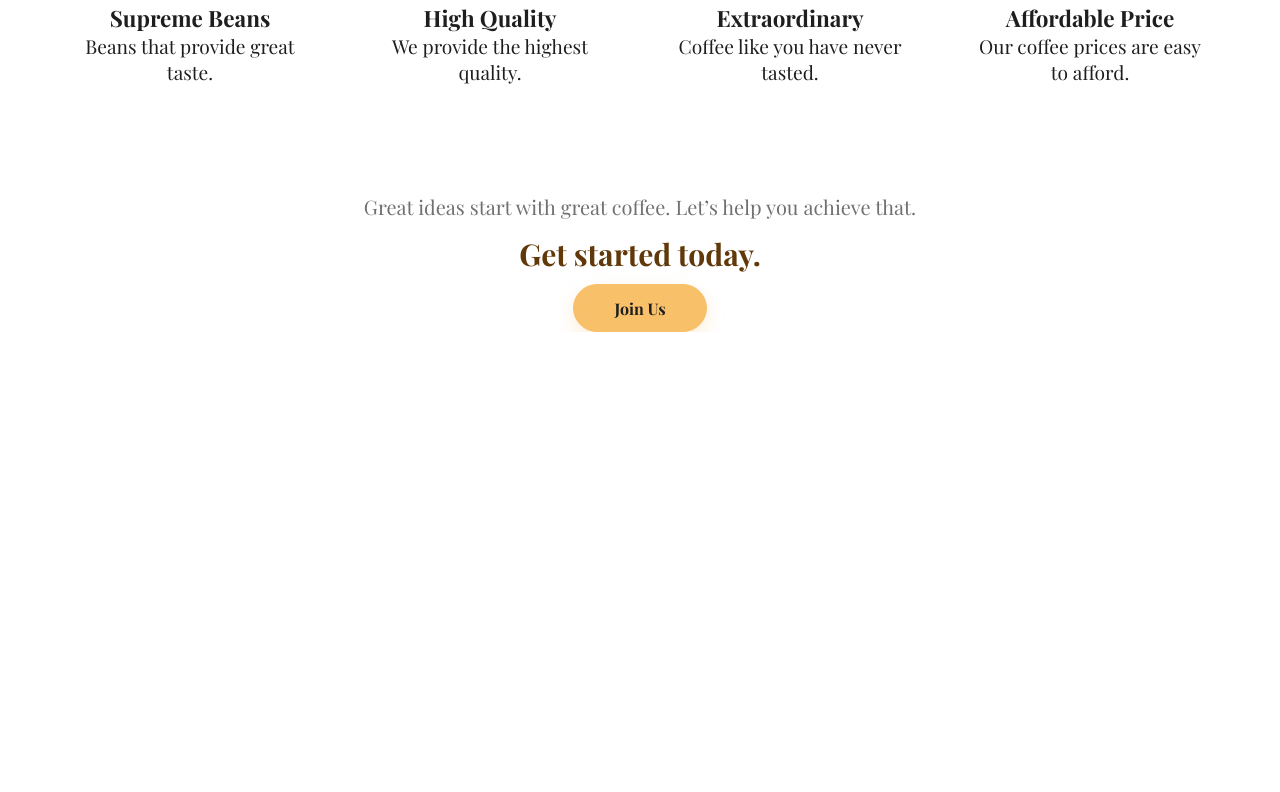
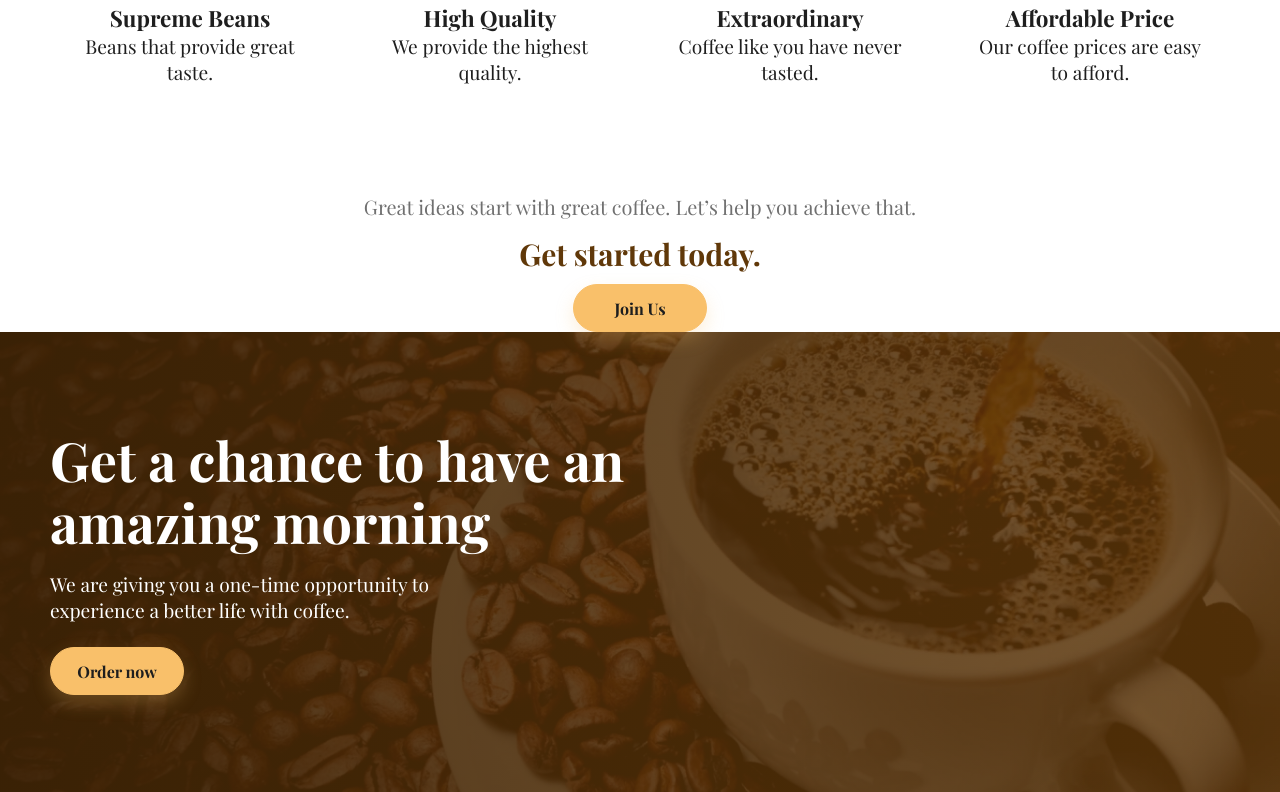
Before and after one commit to Muransk/CoffeeProject-vue-new, a Vue app: page / in a window 1280 px wide. Shown: the part 2267-3059 px from the top of the page. Before the commit the page ends 2599 px from the top, so only its background shows below. Built offline with nearby package versions, Linux system fonts and the light colour scheme.

Commit message:
Ended with PromoSection.vue

```diff
--- a/src/components/MainSection.vue
+++ b/src/components/MainSection.vue
@@ -2,19 +2,22 @@
     <AboutSection />
     <Menu :cards="coffeeCards" />
     <FeateruSection :featureCards="featureCards" />
+    <PromoSection />
 </template>
 
 <script>
 import AboutSection from '@/components/AboutSection.vue';
 import Menu from '@/components/Menu.vue';
 import FeateruSection from '@/components/FeateruSection.vue';
+import PromoSection from '@/components/PromoSection.vue';
 import { coffeeCards, featureCards } from '@/lib/mock/constant.js'
 
 export default {
     components: {
         AboutSection,
         Menu,
-        FeateruSection
+        FeateruSection,
+        PromoSection
     },
     data() {
         return {
--- /dev/null
+++ b/src/components/PromoSection.vue
@@ -0,0 +1,50 @@
+<template>
+    <section class="promo-section" aria-labelledby="promo-title">
+        <div class="promo-content">
+            <h2 id="promo-title">Get a chance to have an amazing morning</h2>
+            <p>We are giving you a one-time opportunity to experience a better life with coffee.</p>
+            <BaseButton href="#menu">Order now</BaseButton>
+        </div>
+    </section>
+</template>
+
+<script>
+import BaseButton from './ui/BaseButton.vue';
+
+export default {
+    components: {
+        BaseButton
+    }
+}
+</script>
+
+<style scoped>
+.promo-content p {
+    max-width: 430px;
+    margin: 18px 0 24px;
+}
+
+.promo-content h2 {
+    margin: 0;
+    font-size: clamp(36px, 5vw, 54px);
+    line-height: 1.15;
+}
+
+.promo-content {
+    max-width: 575px;
+    margin-inline: max(24px, calc((100% - var(--container)) / 2));
+    width: min(var(--container), calc(100% - 48px));
+}
+
+.promo-section {
+    min-height: 460px;
+    display: flex;
+    align-items: center;
+    padding-block: 56px;
+    color: var(--color-white);
+    background-image: linear-gradient(90deg, rgba(46, 26, 4, 0.62), rgba(96, 56, 9, 0.16)), url("@/assets/images/Group 36.png");
+    background-repeat: no-repeat;
+    background-position: center;
+    background-size: cover;
+}
+</style>
```
Also changed, not shown: src/components/FeedbackSection.vue (added).
